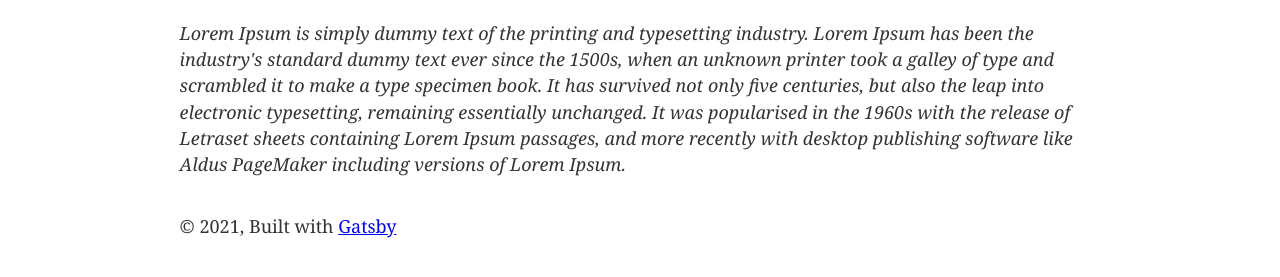
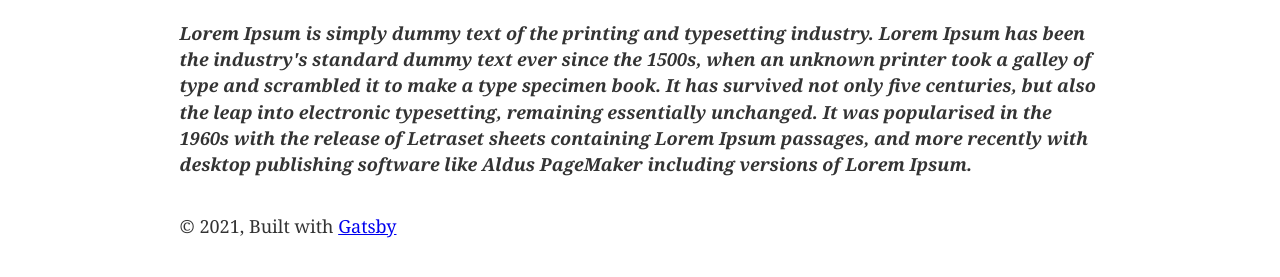
Before and after one commit to boyloe/gatsby-tailwindcss-blog, a Gatsby site: page / in a window 1280 px wide. Shown: the part 287-564 px from the top of the page. Built offline with nearby package versions, Linux system fonts and the light colour scheme; Gatsby itself is replaced by a stand-in of ours.

Commit message:
change fontWeight

```diff
--- a/src/pages/index.js
+++ b/src/pages/index.js
@@ -5,7 +5,7 @@ import Layout from "../components/layout"
 const IndexPage = () => (
   <Layout>
     <h1 style={{fontSize: 72, color: "blue", textDecoration: "underline"}}>Welcome to my Gastby Project Home Page</h1>
-    <p style={{fontStyle: "italic"}}>
+    <p style={{fontStyle: "italic", fontWeight:'bold'}}>
     Lorem Ipsum is simply dummy text of the printing and typesetting industry.
     Lorem Ipsum has been the industry's standard dummy text ever since the 1500s,
     when an unknown printer took a galley of type and scrambled it to make a type specimen book.
```
